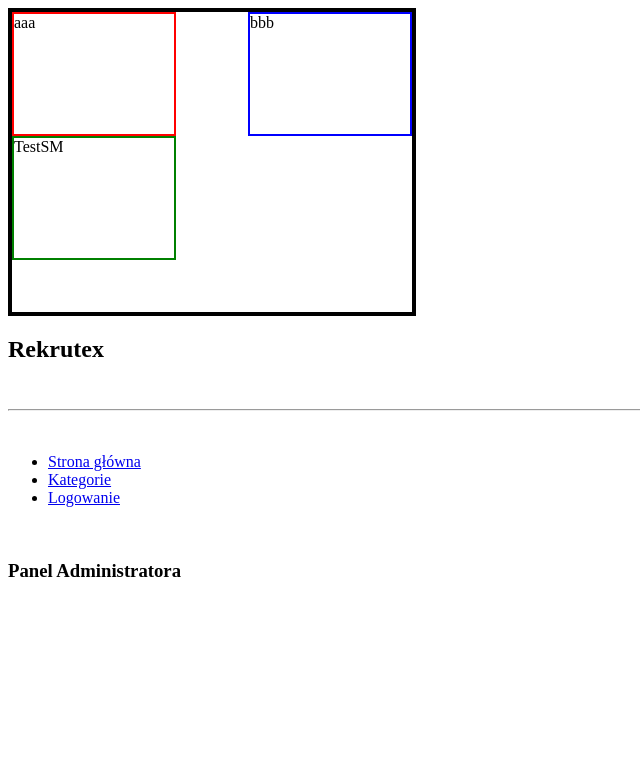
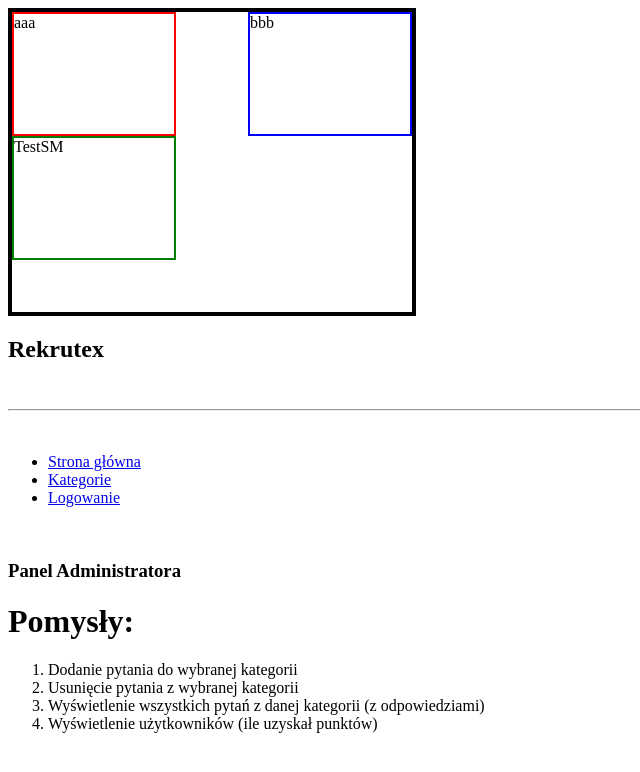
Before and after one commit to AgnieszkaM2/Rekrutex-App, an Angular app in the folder Rekrutex_AngularApp/: page /panel-administratora in a window 1280 px wide. Shown: the top 772 px of the page, without its empty margins (0-640 px from the left). Built offline with nearby package versions, Linux system fonts and the light colour scheme.

Commit message:
Update panel-administratora.component.html
Panel administratora

```diff
--- a/Rekrutex_AngularApp/src/app/components/panel-administratora/panel-administratora.component.html
+++ b/Rekrutex_AngularApp/src/app/components/panel-administratora/panel-administratora.component.html
@@ -13,3 +13,12 @@
 </div>
 <br>
 <h3>Panel Administratora</h3>
+<h1>Pomysły:</h1>
+<div>
+    <ol>
+        <li>Dodanie pytania do wybranej kategorii</li>
+        <li>Usunięcie pytania z wybranej kategorii</li>
+        <li>Wyświetlenie wszystkich pytań z danej kategorii (z odpowiedziami)</li>
+        <li>Wyświetlenie użytkowników (ile uzyskał punktów)</li>
+    </ol>
+</div>
```
